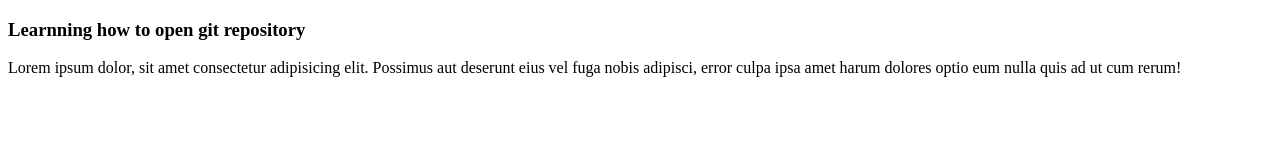
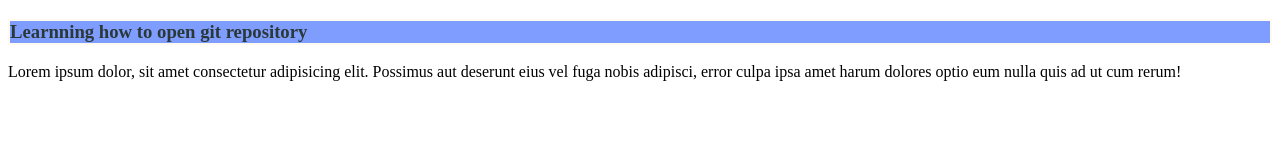
Before and after one commit to FazleRabby701/learning-git-repo, a plain HTML site: page index.html in a window 1280 px wide. Drawn offline with Linux system fonts and the light colour scheme.

Commit message:
adding style

```diff
--- a/index.html
+++ b/index.html
@@ -4,6 +4,7 @@
     <meta charset="UTF-8">
     <meta name="viewport" content="width=device-width, initial-scale=1.0">
     <title>Learning Git rapo</title>
+    <link rel="stylesheet" href="style.css">
 </head>
 <body>
     <div>
--- /dev/null
+++ b/style.css
@@ -0,0 +1,5 @@
+h3{
+    color: rgb(43, 56, 56);
+    background-color: rgb(127, 157, 255);
+    border: 2px solid floralwhite;
+}
```
